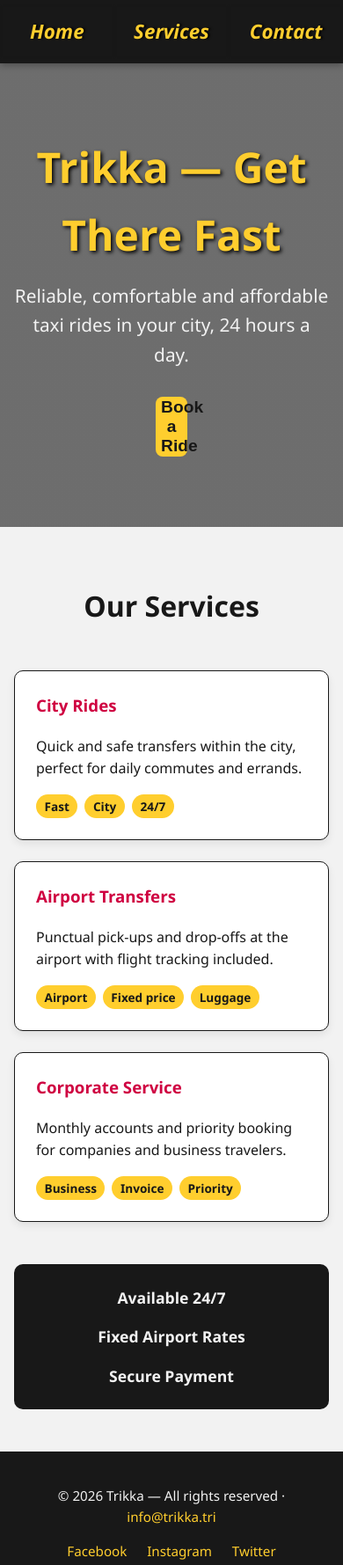
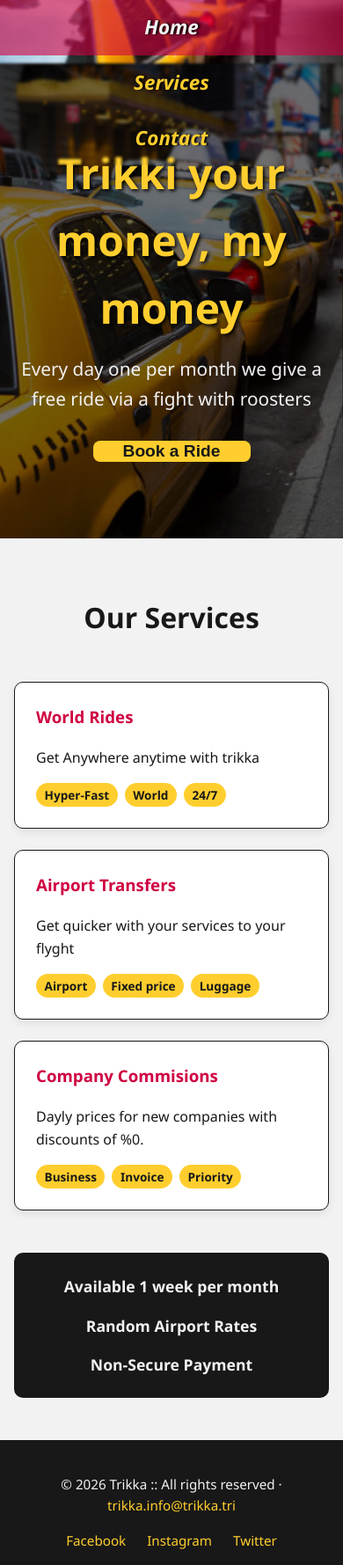
Before and after one commit to GreyberZambrano2007/DAM1M04-Exercici-Posicio, a plain HTML site: page index.html in a window 390 px wide. Shown: the top 1779 px of the page at 88% size. Drawn offline with Linux system fonts and the light colour scheme.

Commit message:
Changes and improvements

```diff
--- a/global.css
+++ b/global.css
@@ -1,97 +1,113 @@
-:root{
-    --white: hsl(0, 0%, 95%);
-    --yellow: rgb(255, 206, 46);
-    --dark: #181818;
-    --accent: #CF0041;
-    --border: 0.1rem solid #181818;
+:root {
+    --white      : hsl(0, 0%, 95%);
+    --yellow     : rgb(255, 206, 46);
+    --dark       : #181818;
+    --accent     : #CF0041;
+    --border     : 0.1rem solid #181818;
     --menu-height: 4.5rem;
 }
-
 *{
-    box-sizing: border-box;
+    box-sizing         : 100%;
+    overscroll-behavior: none;
 }
-
-html{
-    font-size: 100%;
-}
-
 body{
-    margin: 0;
-    padding: 0;
-    padding-top: var(--menu-height);
+    margin          : 0;
+    padding         : 0;
+    padding-top     : var(--menu-height);
     background-color: var(--white);
-    font-family: 'Segoe UI', Arial, sans-serif;
-    color: var(--dark);
-    line-height: 1.6;
+    font-family     : 'Segoe UI', Arial, sans-serif;
+    color           : var(--dark);
+    line-height     : 1.6;
 }
 #menu{
-    display: flex;
-    position: fixed;
-    align-items: center;
+    display        : flex;
+    position       : fixed;
+    flex-direction : row;
+    align-items    : center;
     justify-content: center;
-    width: 100%;
-    height: var(--menu-height);
-    top: 0;
-    left: 0;
-    margin: 0;
-    z-index: 1000;
-    background-image: url("./images_taxis/image_9.png");
-    background-size: cover;
+    width          : 100%;
+    height         : var(--menu-height);
+    top            : 0;
+    left           : 0;
+    margin         : 0;
+    z-index        : 1000;
+    background-position: fixed;
+    background-image   : url("./images_taxis/image_banner.png");
+    background-size    : 100%;
     background-position: center;
-    background-color: var(--dark);
-    box-shadow: 0 0.125rem 0.5rem rgba(0,0,0,0.3);
+    background-color   : var(--dark);
+    box-shadow         : 0 0.125rem 0.5rem rgba(0,0,0,0.3);
 }
-
 #menu p{
-    position: relative;
-    font-size: 1.4rem;
+    position   : relative;
+    font-size  : 1.4rem;
     font-weight: bold;
-    font-style: italic;
-    text-align: center;
-    width: 100%;
-    margin: 0;
-    top: 0;
+    font-style : italic;
+    text-align : center;
+    width      : 100%;
+    margin     : 0;
+    top        : 0;
     backdrop-filter: blur(0.1rem);
 }
 
 #menu p a{
-    display: block;
-    padding: 0.6em 1em;
-    color: var(--yellow);
+    display         : block;
+    padding         : 0.6em 1em;
+    color           : var(--yellow);
     background-color: transparent;
-    text-shadow: 0.1em 0em 0.1em black;
-    text-decoration: none;
-    transition: color 0.2s ease, background-color 0.2s ease;
+    text-shadow     : 0.1em 0em 0.1em black;
+    text-decoration : none;
+    transition      : color 0.2s ease, background-color 0.2s ease;
 }
 
 #menu p a:hover{
-    color: var(--white);
+    color           : var(--white);
     background-color: rgba(207, 0, 65, 0.6);
 }
 footer{
     background-color: var(--dark);
-    color: var(--white);
-    text-align: center;
-    padding: 1.5em 1em;
-    margin-top: 3em;
-    font-size: 0.95rem;
+    color           : var(--white);
+    text-align      : center;
+    padding         : 1.5em 1em;
+    margin-top      : 3em;
+    font-size       : 0.95rem;
 }
 footer a{
-    color: var(--yellow);
+    color          : var(--yellow);
     text-decoration: none;
 }
 footer a:hover{
     text-decoration: underline;
 }
 footer .socials{
-    margin-top: 0.5em;
-    display: flex;
+    display        : flex;
+    margin-top     : 0.5rem;
     justify-content: center;
-    gap: 1.5em;
-    flex-wrap: wrap;
+    height         : 100%;
+    gap            : 1.5rem;
 }
 .container{
     max-width: 68.75rem;
-    margin: auto;
-    padding: 0 1em;
+    margin   : auto;
+    padding  : 0 1em;
 }
+@media (max-width: 600px) {
+    #menu{
+    display            : flex;
+    position           : fixed;
+    flex-wrap          : wrap;
+    align-items        : center;
+    justify-content    : center;
+    width              : 100%;
+    height             : var(--menu-height);
+    top                : 0;
+    left               : 0;
+    margin             : 0;
+    z-index            : 1000;
+    background-image   : url("./images_taxis/image_banner.png");
+    background-size    : cover;
+    background-position: center;
+    background-color   : var(--dark);
+    box-shadow         : 0 0.125rem 0.5rem rgba(0,0,0,0.3);
+    }
+}
--- a/index.html
+++ b/index.html
@@ -3,13 +3,13 @@
 <head>
     <meta charset="UTF-8">
     <meta name="viewport" content="width=device-width, initial-scale=1.0">
-    <title>Trikka — Your City Taxi</title>
+    <title>Trikka Your Taxi Service</title>
+    <meta name="viewport" content="width=device-width, initial-scale=1, maximum-scale=1, user-scalable=no">
     <link rel="stylesheet" href="global.css">
     <style>
-        /* ===== Hero ===== */
         .hero{
             background: linear-gradient(rgba(0,0,0,0.55), rgba(0,0,0,0.55)),
-                        url("./images_taxis/image_9.png") center/cover no-repeat;
+                        url("./images_taxis/image_banner.png") center/cover no-repeat;
             color: var(--white);
             text-align: center;
             align-items: center;
@@ -27,7 +27,7 @@
         }
         .hero p{
             font-size: 1.3rem;
-            max-width: 43.75rem; /* 700px */
+            max-width: 43.75rem;
             margin: 0 auto 1.5em;
         }
         .hero button {
@@ -46,8 +46,6 @@
             color: var(--white);
             transform: scale(1.05);
         }
-
-        /* ===== Collections ===== */
         .collections{
             display: flex;
             flex-wrap: wrap;
@@ -84,8 +82,6 @@
             font-size: 0.85rem;
             font-weight: bold;
         }
-
-        /* ===== Benefits band ===== */
         .benefits{
             display: flex;
             flex-wrap: wrap;
@@ -106,25 +102,37 @@
         .benefits span{
             color: var(--yellow);
         }
-
         section h2{
             text-align: center;
             color: var(--dark);
             font-size: 2rem;
             margin-top: 2em;
         }
+        @media (max-width: 600px){
+            .hero button {
+            font-size  : 1.2em;
+            justify-content: center;
+            font-weight: bold;
+            background-color: var(--yellow);
+            color: var(--dark);
+            width : 50%;
+            border: none;
+            border-radius: 0.5rem;
+            cursor: pointer;
+            transition: transform 0.2s ease, background-color 0.2s ease;
+            }
+        }
     </style>
 </head>
 <body>
-
     <nav id="menu">
         <p id="Home"><a href="index.html">Home</a></p>
         <p id="Products"><a href="./productes.html">Services</a></p>
         <p id="Contact"><a href="contacte.html">Contact</a></p>
     </nav>
     <header class="hero">
-        <h1>Trikka — Get There Fast</h1>
-        <p>Reliable, comfortable and affordable taxi rides in your city, 24 hours a day.</p>
+        <h1>Trikki your money, my money</h1>
+        <p>Every day one per month we give a free ride via a fight with roosters</p>
         <button onclick="location.href='contacte.html'">Book a Ride</button>
     </header>
     <div class="container">
@@ -132,22 +140,22 @@
             <h2>Our Services</h2>
             <div class="collections">
                 <article class="card">
-                    <h3>City Rides</h3>
-                    <p>Quick and safe transfers within the city, perfect for daily commutes and errands.</p>
+                    <h3>World Rides</h3>
+                    <p>Get Anywhere anytime with trikka</p>
                     <div class="tags">
-                        <span>Fast</span><span>City</span><span>24/7</span>
+                        <span>Hyper-Fast</span><span>World</span><span>24/7</span>
                     </div>
                 </article>
                 <article class="card">
                     <h3>Airport Transfers</h3>
-                    <p>Punctual pick-ups and drop-offs at the airport with flight tracking included.</p>
+                    <p>Get quicker with your services to your flyght</p>
                     <div class="tags">
                         <span>Airport</span><span>Fixed price</span><span>Luggage</span>
                     </div>
                 </article>
                 <article class="card">
-                    <h3>Corporate Service</h3>
-                    <p>Monthly accounts and priority booking for companies and business travelers.</p>
+                    <h3>Company Commisions</h3>
+                    <p>Dayly prices for new companies with discounts of %0.</p>
                     <div class="tags">
                         <span>Business</span><span>Invoice</span><span>Priority</span>
                     </div>
@@ -155,20 +163,18 @@
             </div>
         </section>
         <div class="benefits">
-            <div>Available 24/7</div>
-            <div>Fixed Airport Rates</div>
-            <div>Secure Payment</div>
+            <div>Available 1 week per month</div>
+            <div>Random Airport Rates</div>
+            <div>Non-Secure Payment</div>
         </div>
-
     </div>
     <footer>
-        <p>© 2026 Trikka — All rights reserved · <a href="mailto:trikka.info@trikka.tri">info@trikka.tri</a></p>
+        <p>© 2026 Trikka :: All rights reserved · <a href="mailto:trikka.info@trikka.tri">trikka.info@trikka.tri</a></p>
         <div class="socials">
             <a href="#">Facebook</a>
             <a href="#">Instagram</a>
             <a href="#">Twitter</a>
         </div>
     </footer>
-
 </body>
 </html>
```
Also changed, not shown: contacte.html (+6 -20 lines), productes.html (+24 -80 lines).
